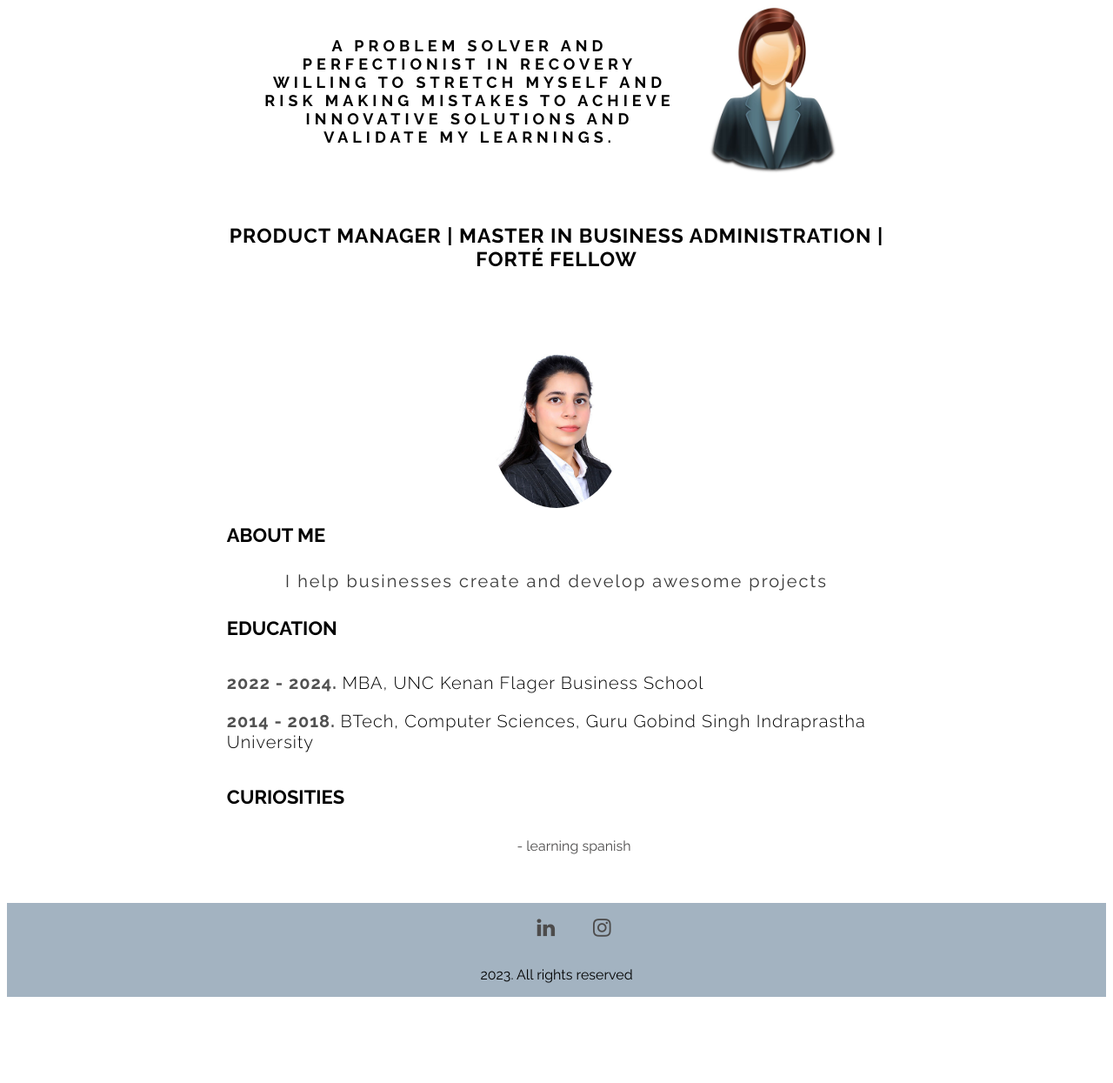
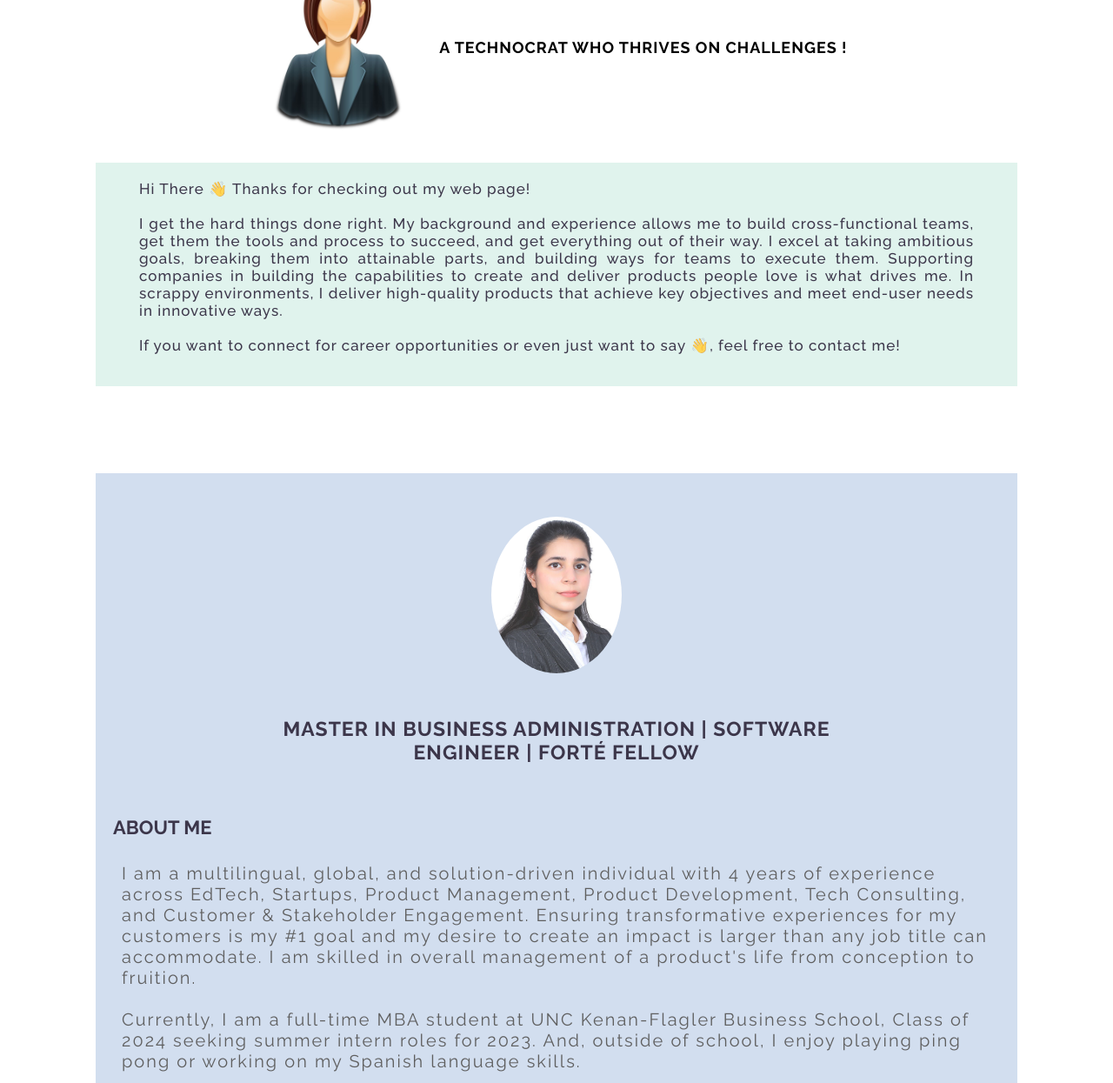
Before and after one commit to saakhisingh/Saakhi-Website, a plain HTML site: page index.html in a window 1280 px wide. Shown: the part 241-1486 px from the top of the page at 87% size. Before the commit the page ends 1395 px from the top, so only its background shows below. Drawn offline with Linux system fonts and the light colour scheme.

Commit message:
changed content

```diff
--- a/index.html
+++ b/index.html
@@ -16,45 +16,73 @@
         <nav class = 'center'>
             <ul> <a href="#"> HOME </a> </ul>
             <ul> <a href="#aboutme-box"> ABOUT ME </a> </ul>
-            <ul> <a href="#"> CONTACT </a> </ul>
+            <ul> <a href="#block-experience"> CONTACT </a> </ul>
          </nav>
     </header>
     <div id = 'web-body center'>
         <div id = "header-msg-img" class = 'center' >
-            <div>
-                <p class = 'uper'> A PROBLEM SOLVER AND PERFECTIONIST IN RECOVERY WILLING TO STRETCH MYSELF AND RISK MAKING MISTAKES TO ACHIEVE INNOVATIVE SOLUTIONS AND VALIDATE MY LEARNINGS.
-                </p>
-             </div>
             <div id = "img-container">
                 <img src="a.png" style="border-radius: 40%; width: 200px;">
             </div>
+            <div>
+                <p class = 'uper'>
+                    A TECHNOCRAT WHO THRIVES ON CHALLENGES !
+                </p>
+             </div>
         </div>
-        <div class="center" >
-            <p class = 'head-title' style="width: 60%;"> Product manager | Master in Business Administration | Forté Fellow  </p>
+
+        <div id = "header-msg-text" style="background-color:rgb(217, 241, 233);color:rgb(12, 5, 30);padding:20px; opacity: 0.8" class = 'center' >
+            <p class = 'lower'>
+                Hi There 👋 Thanks for checking out my web page!
+                <br><br>I get the hard things done right. My background and experience allows me to build cross-functional teams, get them the tools and process to succeed, and get everything out of their way.
+
+                I excel at taking ambitious goals, breaking them into attainable parts, and building ways for teams to execute them. Supporting companies in building the capabilities to create and deliver products people love is what drives me.
+
+                In scrappy environments, I deliver high-quality products that achieve key objectives and meet end-user needs in innovative ways.
+                <br><br>If you want to connect for career opportunities or even just want to say 👋, feel free to contact me!
+            </p>
         </div>
-        <div class="center">
-        <div id="aboutme-box">
 
-            <div id="aboutme-img" class="center">
+        <div id="aboutme-box" style="background-color:rgb(199, 214, 236);color:rgb(12, 5, 30);padding:20px; opacity: 0.8" class = 'center'>
+            <div id="aboutme-img" class ='center'>
                 <img class = 'img-profile' src="img.jpg">
             </div>
+            <div class="center" >
+                <p class = 'head-title' style="width: 67%;">Master in Business Administration | Software Engineer | Forté Fellow  </p>
+            </div>
+            <br>
             <h2> ABOUT ME </h2>
+
+
+
             <div class="center">
-                <p id="aboutme-txt">  I help businesses create and develop awesome projects  </p>
+                <p id="aboutme-txt">I am a multilingual, global, and solution-driven individual with 4 years of experience across EdTech, Startups, Product Management, Product Development, Tech Consulting, and Customer & Stakeholder Engagement. Ensuring transformative experiences for my customers is my #1 goal and my desire to create an impact is larger than any job title can accommodate. I am skilled in overall management of a product's life from conception to fruition.
+                    <br><br>Currently, I am a full-time MBA student at UNC Kenan-Flagler Business School, Class of 2024 seeking summer intern roles for 2023.
+                    And, outside of school, I enjoy playing ping pong or working on my Spanish language skills.  </p>
             </div>
+
+            <br>
             <h2> EDUCATION </h2>
             <div class="center" style="display: inline-block; align-self: baseline; ">
                 <p id="aboutme-txt-ed"> <b style="color: rgb(81, 81, 81);">  2022 - 2024. </b> MBA, UNC Kenan Flager Business School </p>
                 <p id="aboutme-txt-ed"> <b style="color: rgb(81, 81, 81);">  2014 - 2018. </b> BTech, Computer Sciences, Guru Gobind Singh Indraprastha University  </p>
             </div>
+            <br>
+            <h2> SKILLS </h2>
+            <div class="center" style="display: inline-block; align-self: baseline; ">
+                <p id="aboutme-txt-ed"> <b style="color: rgb(81, 81, 81);">  Product Design: </b> User Stories, User Flows, Wireframes, Specification Writing </p>
+                <p id="aboutme-txt-ed"> <b style="color: rgb(81, 81, 81);">  Programming: </b> Software Implementation  </p>
+            </div>
+            <br>
             <h2> CURIOSITIES </h2>
-            <div class="center">
-                <ul>
-                   - learning spanish
-                </ul>
+            <div class="center" style="display: inline-block; align-self: baseline; ">
+                <p id="aboutme-txt">
+                    ➤ Learning spanish <br>
+                    ➤ Travelling
+                </p>
             </div>
         </div>
-         </div>
+
         <footer class = "center" style="background-color: rgb(163, 179, 193); display: flex; flex-direction: column;">
             <div>
                 <ul> <a href="https://www.linkedin.com/in/saakhi-singh/" class="fa fa-linkedin icon-media" style="font-Size:24px"  target="_blank" ></a> </ul>
--- a/style.css
+++ b/style.css
@@ -7,6 +7,7 @@
     display: flex;
     align-items: center;
     justify-content: center;
+
 }
 
 
@@ -24,12 +25,18 @@ h2 {
 
 #aboutme-box {
     display: flex;
-    width: 60%;
+
     flex-direction: column;
-    border-radius: 10%;
     align-items: center;
     justify-content: center;
-    margin: 40px;
+    margin: 0 auto 0 auto;
+
+    width: 1060px;
+    padding: 100px;
+
+    margin-top: 100px;
+    margin-bottom: 100px;
+
 }
 
 #aboutme-txt {
@@ -42,8 +49,15 @@ h2 {
 .uper {
     width: 500px;
     font-weight: bold;
-    letter-spacing: 5px;
-    text-align:center;
+    letter-spacing: 1px;
+    text-align: center;
+}
+
+.lower {
+    width: 960px;
+    font-weight: 500;
+    letter-spacing: 1px;
+    text-align: justify;
 }
 
 .head-title {
@@ -61,6 +75,13 @@ h2 {
     color: rgb(0, 0, 0);
 }
 
+#block-experience{
+    width: 1060px;
+    height: 700px;
+    padding: 100px;
+    margin-top: 100px;
+}
+
 
 @media screen and (min-width: 400px) {
     #header-msg-img{
@@ -69,19 +90,31 @@ h2 {
         margin-top: 80px;
     }
     .head-title {
-        width: 80%;
-        word-break: keep-all ;
+        width: 100%;
+        word-break: keep-all;
         text-align: center;
     }
     .uper {
         font-size: 18px;
     }
+
+    .lower{
+        font-size: 17px;
+        margin-top: 0px;
+    }
+
     .img-profile {
         border-radius: 50%;
-        width: 60%;
+
         margin-top: 0px;
     }
+    #header-msg-text{
+        display: flex;
+        flex-direction: column;
+        margin-top: 20px;
+    }
   }
+
 
   #img-container{
     display: inline-block;
@@ -92,7 +125,7 @@ h2 {
         display: flex;
         flex-direction: row;
         justify-content: center;
-        margin-top: 80px;
+        margin-top: 30px;
     }
     .head-title{
         font-size: 23px;
@@ -102,4 +135,14 @@ h2 {
         width: 40%;
         margin-top: 30px;
     }
+
+    #header-msg-text{
+        display: flex;
+        flex-direction: row;
+        margin: 0 auto 0 auto;
+        margin-top: 30px;
+        width: 1060px;
+        padding: 100px;
+
+    }
   }
```
